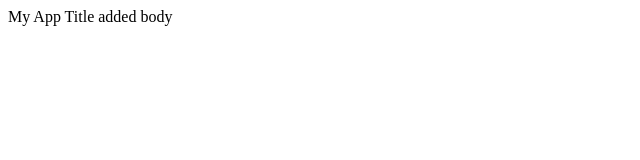
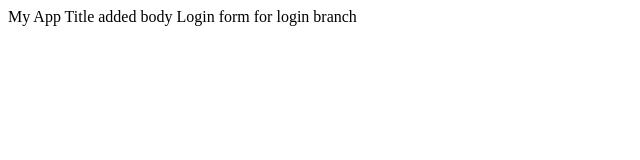
Before and after one commit to agujral1/myappsample, a plain HTML site: page index.html in a window 1280 px wide. Shown: the whole page, without its empty margins (0-640 px from the left). Drawn offline with Linux system fonts and the light colour scheme.

Commit message:
commit it

```diff
--- a/index.html
+++ b/index.html
@@ -4,5 +4,6 @@ My App Title
 </head>
 <body>
 added body
+Login form for login branch
 </body>
 </html>
```
Also changed, not shown: login.html (added, +2 -0 lines).
